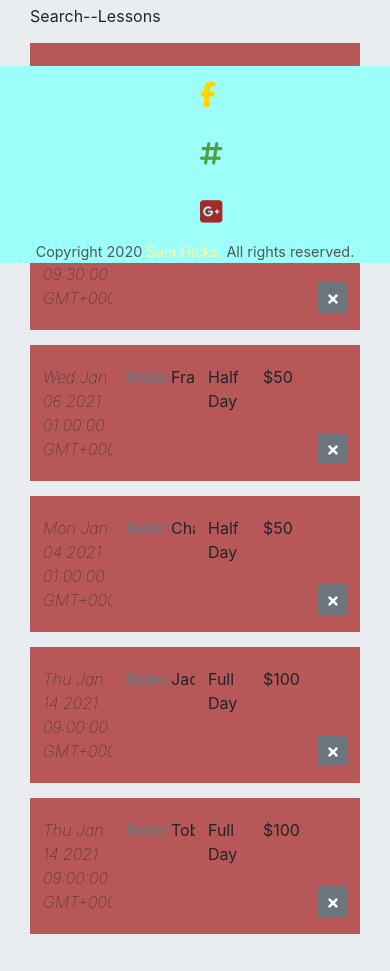
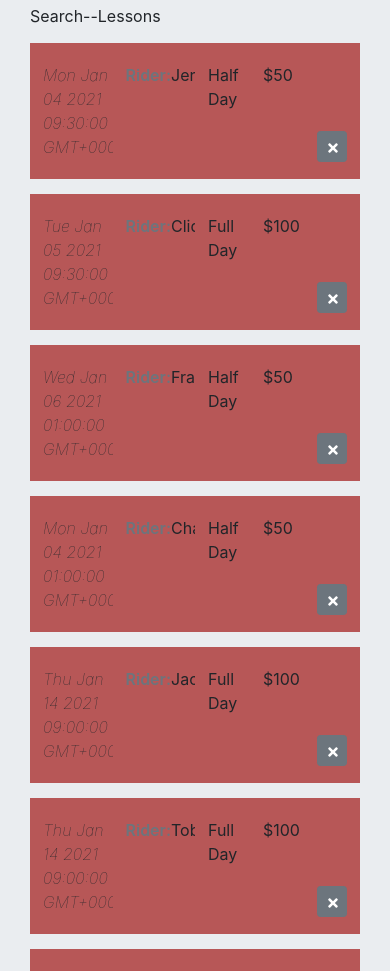
Before and after one commit to hicksey-makes/ski-lessons-snowV2, a React (Create React App) app: page / in a window 390 px wide. Shown: the part 581-1552 px from the top of the page. Before the commit the page ends 1531 px from the top, so only its background shows below. Built offline with nearby package versions, Linux system fonts and the light colour scheme; a web font is replaced by a local one.

Commit message:
create container and main div to position footer at bottom of page

```diff
--- a/public/data.json
+++ b/public/data.json
@@ -33,5 +33,11 @@
 "lessonLength": "Full Day",
 "lessonDate": "2021-1-14 9:00",
 "lessonCost": "$100"
+},
+{
+"boarderName": "Holly",
+"lessonLength": "Full Day",
+"lessonDate": "2021-1-14 9:00",
+"lessonCost": "$100"
 }
 ]
--- a/public/index.html
+++ b/public/index.html
@@ -31,9 +31,6 @@
     <link rel="stylesheet" href="/styles.css">
     <title>Butter Boarder</title>
   </head>
-
-  <body>
-    <noscript>You need to enable JavaScript to run this app.</noscript>
   <header>
     <div class="rowing headline" id="nomar">
       <div class="column sale-info">
@@ -67,6 +64,11 @@
       </div>
     </div>
   </header>
+  <body>
+    <div id="container">
+      <div id="main">
+        <noscript>You need to enable JavaScript to run this app.</noscript>
+
         <div id="root"></div>
         <!--
           This HTML file is a template.
@@ -79,9 +81,13 @@
           To create a production bundle, use `npm run build` or `yarn build`.
         -->
 
+
+      </div>
+
+    </div>
+
   </body>
-  <div class="bottom">
-    <footer>
+  <footer id="footer">
     <div class="rowing footline">
       <div class="column social">
         <ul>
@@ -104,6 +110,6 @@
       </div>
     </div>
   </footer>
-  </div>
+
 
   </html>
--- a/public/styles.css
+++ b/public/styles.css
@@ -20,10 +20,25 @@
 */
 * {
   box-sizing: border-box;
+  margin: 0;
+  padding: 0;
 }
 
 body {
   font-family: 'Lora', serif;
+}
+
+html, body {
+  height: 100%;
+}
+
+#container {
+  min-height: 100%;
+}
+
+#main {
+  overflow: auto;
+  padding-bottom: 59px;
 }
 
 /* style the top row: headline */
@@ -211,15 +226,10 @@ body {
   text-decoration: none;
 }
 
-.bottom {
+#footer {
   position: relative;
-}
-
-footer {
-  position: fixed;
-  bottom: 0;
-  right: 0;
-  left: 0;
+  height: 59px;
+  margin-top: -59px;
 }
 
 /* responsive layout - makes two columns stack when screen is small */
@@ -227,6 +237,7 @@ footer {
   .column {
     width: 100%;
     text-align: center;
+    clear: both;
   }
 
   .sale-info {
--- a/src/css/App.css
+++ b/src/css/App.css
@@ -1,3 +1,8 @@
+.lesson-list {
+  overflow: scroll;
+  /* margin-bottom: 30px; */
+}
+
 .row {
   margin-top: 15px;
 }
```
Lines whose indentation alone changed are shown as unchanged.
